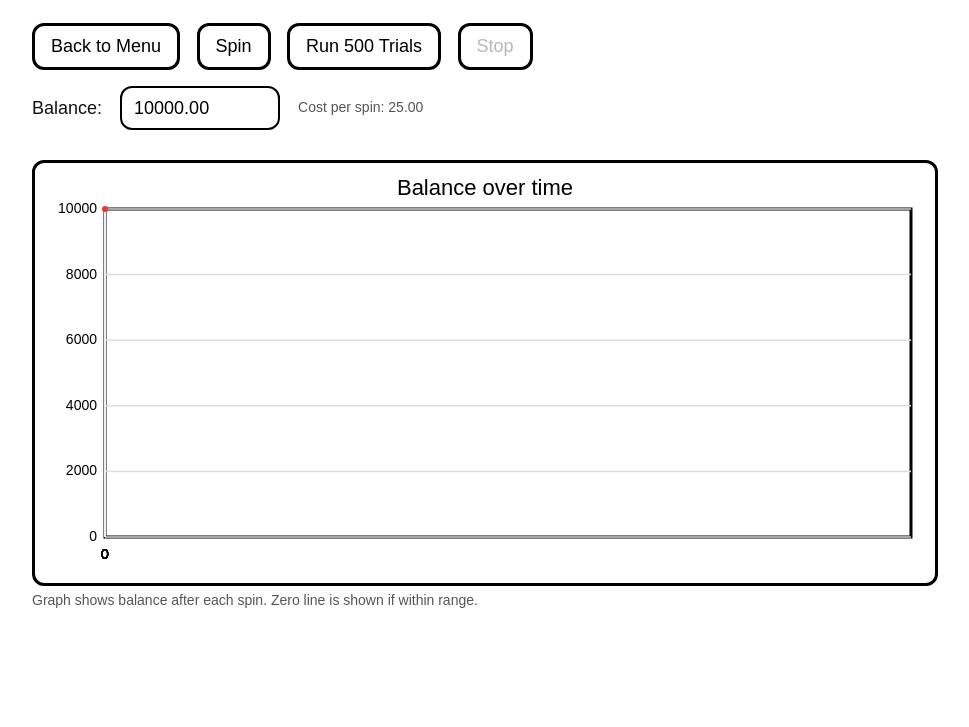
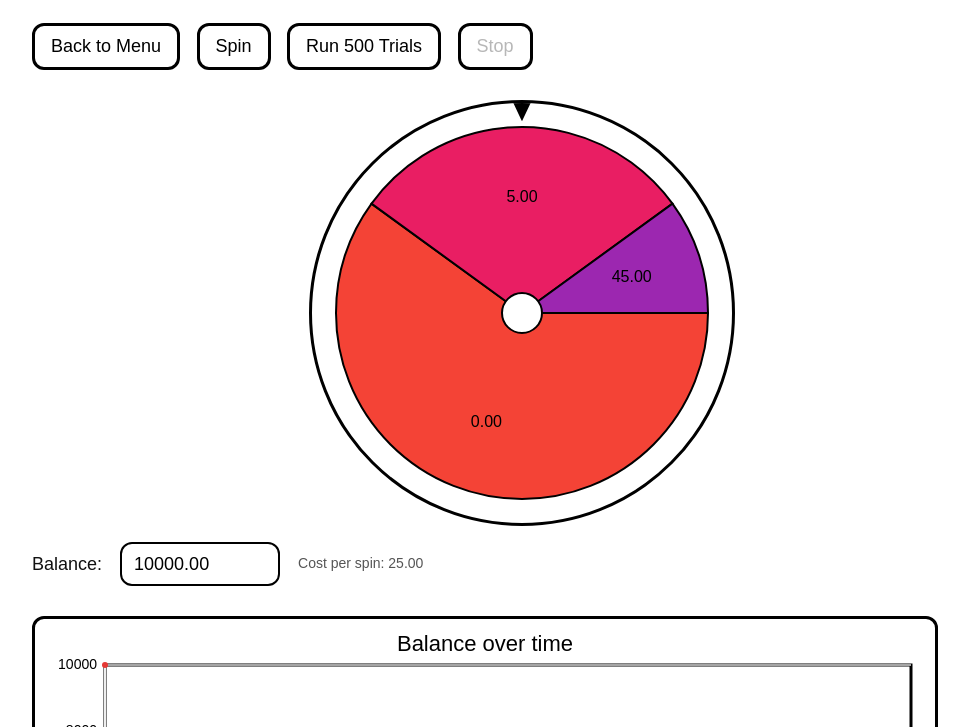
Before and after one commit to jeffmills2-rgb/pokermachinesimulation, a plain HTML site: page index.html in a window 1280 px wide. Both pictures are taken after a click on the button "Submit". Shown: the part 73-800 px from the top of the page, without its empty margins (118-1087 px from the left). Drawn offline with Linux system fonts and the light colour scheme.

Commit message:
Update index.html

```diff
--- a/index.html
+++ b/index.html
@@ -3,19 +3,15 @@
 <head>
 <meta charset="UTF-8" />
 <meta name="viewport" content="width=device-width, initial-scale=1.0"/>
-<title>Probability Spinner Simulator (Centered + Auto-update)</title>
+<title>Probability Spinner Simulator (Centered + Wheel)</title>
 <style>
   :root {
     --fg:#111; --muted:#555; --border:#000; --accent:#1b5e20; --warn:#b00020;
-    --table-w: 640px; /* make wider/narrower if you like */
+    --table-w: 640px; /* adjust table width if desired */
   }
 
   /* Center the whole program */
-  .app {
-    width: min(100%, 980px);
-    margin: 0 auto;
-    padding: 0 12px;
-  }
+  .app { width: min(100%, 980px); margin: 0 auto; padding: 0 12px; }
 
   body { font-family: Arial, sans-serif; color:var(--fg); margin:24px 0; line-height:1.35; }
   h1 { font-size: 34px; margin: 0 0 16px; }
@@ -50,10 +46,9 @@
   .pwbox { display:flex; gap:10px; align-items:center; margin-top:8px; flex-wrap:wrap; }
   .pwbox input { width: 240px; }
 
-  @media (max-width: 720px) {
-    .table-wrap { width: 100%; }
-    th, td { padding:14px; }
-  }
+  /* Wheel layout */
+  .wheel-wrap { display:flex; justify-content:center; margin-top:12px; }
+  #wheelCanvas { border-radius: 50%; border:3px solid #000; background:#fff; }
 </style>
 </head>
 <body>
@@ -129,6 +124,11 @@
         <button id="stopButton" disabled>Stop</button>
       </div>
 
+      <!-- NEW: Spinner wheel -->
+      <div class="wheel-wrap">
+        <canvas id="wheelCanvas" width="420" height="420"></canvas>
+      </div>
+
       <p id="resultText" class="ok"></p>
       <div class="row">
         <label>Balance:</label>
@@ -151,6 +151,11 @@ let balanceHistory = [];
 let autoRunInterval = null;
 let insufficientFundsShown = false;
 let autorunning = false;
+
+/* Wheel state */
+let wheelSegments = [];   // [{start,end,label,color}]
+let rotation = 0;         // current wheel rotation (radians)
+let spinning = false;
 
 /* ---------- Elements ---------- */
 const tableBody = document.querySelector('#prizeTable tbody');
@@ -188,9 +193,19 @@ const canvas = document.getElementById('balanceGraph');
 const ctx = canvas.getContext('2d');
 const spinSound = document.getElementById('spinSound');
 
+/* Wheel canvas */
+const wheelCanvas = document.getElementById('wheelCanvas');
+const wctx = wheelCanvas.getContext('2d');
+const W = wheelCanvas.width, H = wheelCanvas.height;
+const CX = W/2, CY = H/2;
+const R = Math.min(W, H)/2 - 24; // wheel radius
+
 /* ---------- Helpers ---------- */
 function fmtMoney(n){ return Number(n).toFixed(2); }
 function fmtPct(n){ return (Number(n)*100).toFixed(2) + "%"; }
+const TAU = Math.PI*2;
+const modTau = a => ((a % TAU) + TAU) % TAU;
+function easeOutCubic(t){ return 1 - Math.pow(1 - t, 3); }
 
 function addRow(v = "", p = "") {
   const tr = document.createElement('tr');
@@ -294,15 +309,139 @@ function autoRefreshKeyInfo(){
   }
 }
 
+/* ---------- Wheel drawing & animation ---------- */
+const palette = [
+  "#f44336","#e91e63","#9c27b0","#673ab7","#3f51b5","#2196f3",
+  "#03a9f4","#00bcd4","#009688","#4caf50","#8bc34a","#cddc39",
+  "#ffeb3b","#ffc107","#ff9800","#ff5722"
+];
+
+function buildWheelSegments(){
+  wheelSegments = [];
+  let a = 0;
+  for (let i=0;i<probs.length;i++){
+    const span = probs[i]*TAU;
+    const start = a;
+    const end = a + span;
+    a = end;
+    wheelSegments.push({
+      start, end,
+      label: fmtMoney(values[i]),
+      color: palette[i % palette.length]
+    });
+  }
+  rotation = modTau(rotation); // keep clean
+}
+
+function drawWheel(){
+  // clear
+  wctx.clearRect(0,0,W,H);
+
+  // segments
+  wheelSegments.forEach(seg=>{
+    wctx.beginPath();
+    wctx.moveTo(CX,CY);
+    wctx.fillStyle = seg.color;
+    wctx.arc(CX,CY,R, seg.start + rotation, seg.end + rotation);
+    wctx.closePath();
+    wctx.fill();
+    wctx.strokeStyle = "#000";
+    wctx.lineWidth = 2;
+    wctx.stroke();
+  });
+
+  // labels (skip very tiny slices)
+  wctx.fillStyle = "#000";
+  wctx.font = "16px Arial";
+  wctx.textAlign = "center";
+  wctx.textBaseline = "middle";
+  wheelSegments.forEach(seg=>{
+    const span = seg.end - seg.start;
+    if (span < 0.06) return; // ~3.4°—too tiny to label
+    const mid = (seg.start + seg.end)/2 + rotation;
+    const rx = CX + Math.cos(mid) * (R * 0.62);
+    const ry = CY + Math.sin(mid) * (R * 0.62);
+    wctx.fillText(seg.label, rx, ry);
+  });
+
+  // center cap
+  wctx.beginPath();
+  wctx.arc(CX,CY, 20, 0, TAU);
+  wctx.fillStyle = "#fff";
+  wctx.fill();
+  wctx.strokeStyle="#000";
+  wctx.lineWidth=2;
+  wctx.stroke();
+
+  // pointer (top)
+  drawPointer();
+}
+
+function drawPointer(){
+  const tipX = CX, tipY = CY - R - 8;
+  const baseLx = CX - 16, baseLy = CY - R - 42;
+  const baseRx = CX + 16, baseRy = CY - R - 42;
+  wctx.beginPath();
+  wctx.moveTo(tipX, tipY);
+  wctx.lineTo(baseLx, baseLy);
+  wctx.lineTo(baseRx, baseRy);
+  wctx.closePath();
+  wctx.fillStyle = "#000";
+  wctx.fill();
+  wctx.strokeStyle = "#000";
+  wctx.lineWidth = 2;
+  wctx.stroke();
+}
+
+function segmentMidAngle(idx){
+  const seg = wheelSegments[idx];
+  return (seg.start + seg.end)/2;
+}
+
+function animateSpinToIndex(idx, onDone){
+  if (!wheelSegments.length) { if (onDone) onDone(); return; }
+  spinning = true;
+  spinButton.disabled = true;
+  autoRunButton.disabled = true;
+  backButton.disabled = true;
+
+  const pointerAngle = -Math.PI/2; // top
+  const midBase = segmentMidAngle(idx); // base geometry (no rotation)
+  const deltaToAlign = modTau(pointerAngle - (midBase + rotation)); // how much more to rotate to center target
+  const extraTurns = 4; // full spins for drama
+  const finalRotation = rotation + extraTurns*TAU + deltaToAlign;
+
+  const duration = 3000; // ms
+  const start = performance.now();
+  const startRot = rotation;
+  function step(ts){
+    const t = Math.min(1, (ts - start) / duration);
+    const eased = easeOutCubic(t);
+    rotation = startRot + (finalRotation - startRot) * eased;
+    drawWheel();
+    if (t < 1) requestAnimationFrame(step);
+    else {
+      rotation = modTau(finalRotation);
+      drawWheel();
+      spinning = false;
+      spinButton.disabled = false;
+      autoRunButton.disabled = false;
+      backButton.disabled = false;
+      if (onDone) onDone();
+    }
+  }
+  requestAnimationFrame(step);
+}
+
 /* ---------- Graph ---------- */
 function drawGraph(animatedIndex = balanceHistory.length - 1){
-  const W = canvas.width, H = canvas.height;
+  const Wg = canvas.width, Hg = canvas.height;
   const left = 70, right = 24, top = 46, bottom = 46;
-  const plotW = W - left - right, plotH = H - top - bottom;
+  const plotW = Wg - left - right, plotH = Hg - top - bottom;
 
-  ctx.clearRect(0,0,W,H);
+  ctx.clearRect(0,0,Wg,Hg);
   ctx.font = "22px Arial"; ctx.textAlign="center"; ctx.fillStyle="#000";
-  ctx.fillText("Balance over time", W/2, 32);
+  ctx.fillText("Balance over time", Wg/2, 32);
 
   ctx.strokeStyle = "#000"; ctx.lineWidth = 3; ctx.strokeRect(left, top, plotW, plotH);
 
@@ -357,22 +496,42 @@ function weightedPick(){
 }
 function setAutorun(run){
   autorunning = run;
-  autoRunButton.disabled = run; spinButton.disabled = run; stopButton.disabled = !run;
+  autoRunButton.disabled = run; spinButton.disabled = run || spinning; stopButton.disabled = !run;
 }
+
+function settleSpin(idx, win, manual){
+  // apply result & update UI/graph
+  balance -= Number(costInput.value);
+  balance += win;
+  spinCount++;
+  balanceHistory.push(balance);
+  resultText.textContent = `Spin #${spinCount}: won ${fmtMoney(win)} (p≈${fmtPct(probs[idx])})`;
+  balanceBox.value = fmtMoney(balance);
+  if (manual) animateGraph(); else drawGraph();
+}
+
 function spin(manual=true){
+  if (spinning) return false;
   const c = Number(costInput.value);
-  if (balance < c){ if(!insufficientFundsShown && manual) alert("Insufficient funds"); insufficientFundsShown=true; return false; }
+  if (balance < c){
+    if(!insufficientFundsShown && manual) alert("Insufficient funds");
+    insufficientFundsShown = true;
+    return false;
+  }
   if (manual){ try{ spinSound.currentTime=0; spinSound.play(); }catch(e){} }
 
-  const idx = weightedPick(), win = values[idx];
-  balance -= c; balance += win; spinCount++; balanceHistory.push(balance);
+  const idx = weightedPick();
+  const win = values[idx];
 
-  resultText.textContent = `Spin #${spinCount}: won ${fmtMoney(win)} (p≈${fmtPct(probs[idx])})`;
-  balanceBox.value = fmtMoney(balance);
-
-  if (manual) animateGraph(); else drawGraph();
+  if (manual){
+    animateSpinToIndex(idx, ()=> settleSpin(idx, win, true));
+  } else {
+    // no animation for autorun
+    settleSpin(idx, win, false);
+  }
   return true;
 }
+
 function autoRunTrials(total=500, speed=20){
   let ct=0; clearInterval(autoRunInterval); setAutorun(true);
   autoRunInterval = setInterval(()=>{
@@ -388,8 +547,17 @@ function autoRunTrials(total=500, speed=20){
 function stopAutoRun(){ clearInterval(autoRunInterval); setAutorun(false); }
 
 /* ---------- Navigation / setup ---------- */
-function toSpinnerScreen(){ document.getElementById('menuScreen').classList.add('hidden'); document.getElementById('spinnerScreen').classList.remove('hidden'); }
-function toMenuScreen(){ document.getElementById('spinnerScreen').classList.add('hidden'); document.getElementById('menuScreen').classList.remove('hidden'); }
+function toSpinnerScreen(){
+  document.getElementById('menuScreen').classList.add('hidden');
+  document.getElementById('spinnerScreen').classList.remove('hidden');
+  // fresh wheel draw
+  buildWheelSegments();
+  drawWheel();
+}
+function toMenuScreen(){
+  document.getElementById('spinnerScreen').classList.add('hidden');
+  document.getElementById('menuScreen').classList.remove('hidden');
+}
 
 function submit(){
   if (!percentagesSumTo100()){
@@ -429,6 +597,10 @@ function resetAll(){
   pwMsg.textContent = "";
   clearKeyStats();
   sumWarnAboveButtons.classList.add('hidden');
+
+  // reset wheel
+  rotation = 0; wheelSegments = [];
+  drawWheel();
 }
 
 /* ---------- Events ---------- */
@@ -461,8 +633,10 @@ spinButton.addEventListener('click', ()=>spin(true));
 autoRunButton.addEventListener('click', ()=>autoRunTrials());
 stopButton.addEventListener('click', stopAutoRun);
 
-/* Initial rows */
+/* Initial rows + initial blank wheel draw */
 resetAll();
+buildWheelSegments();
+drawWheel();
 </script>
 </body>
 </html>
```
